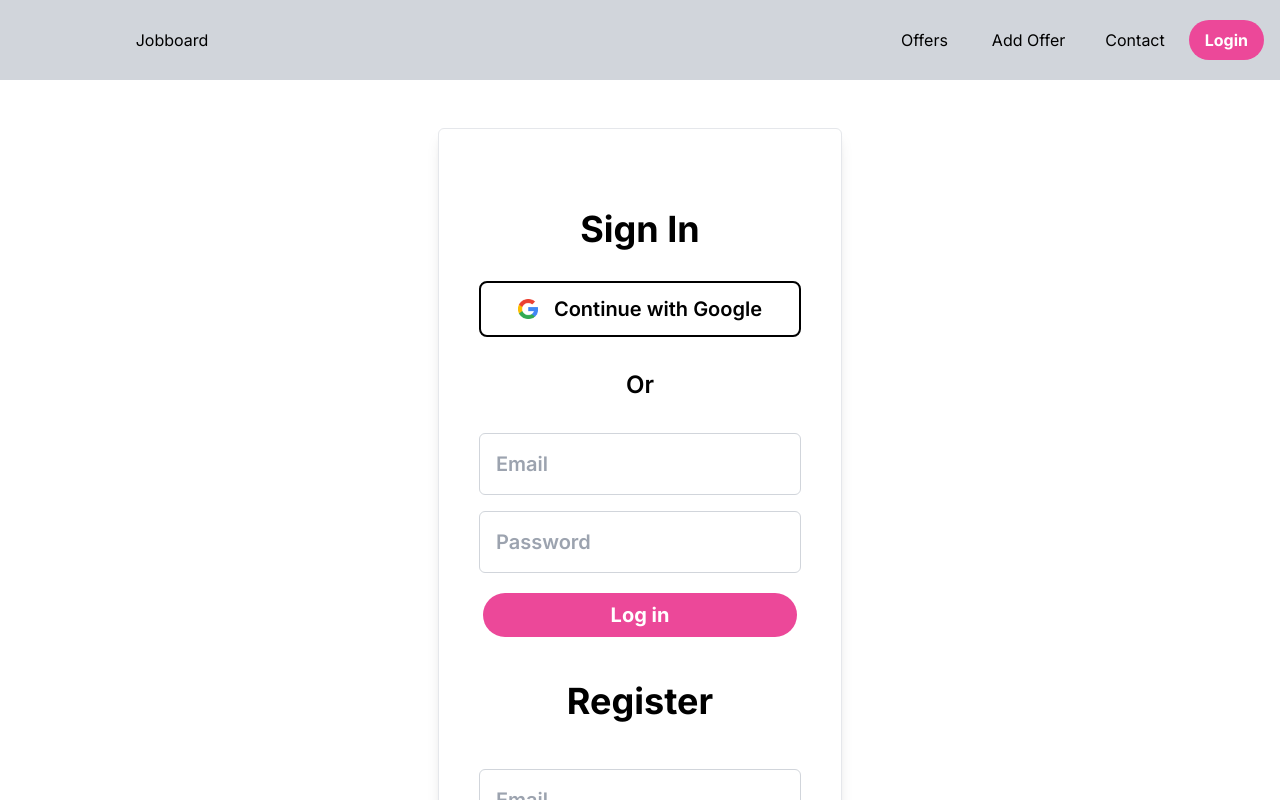
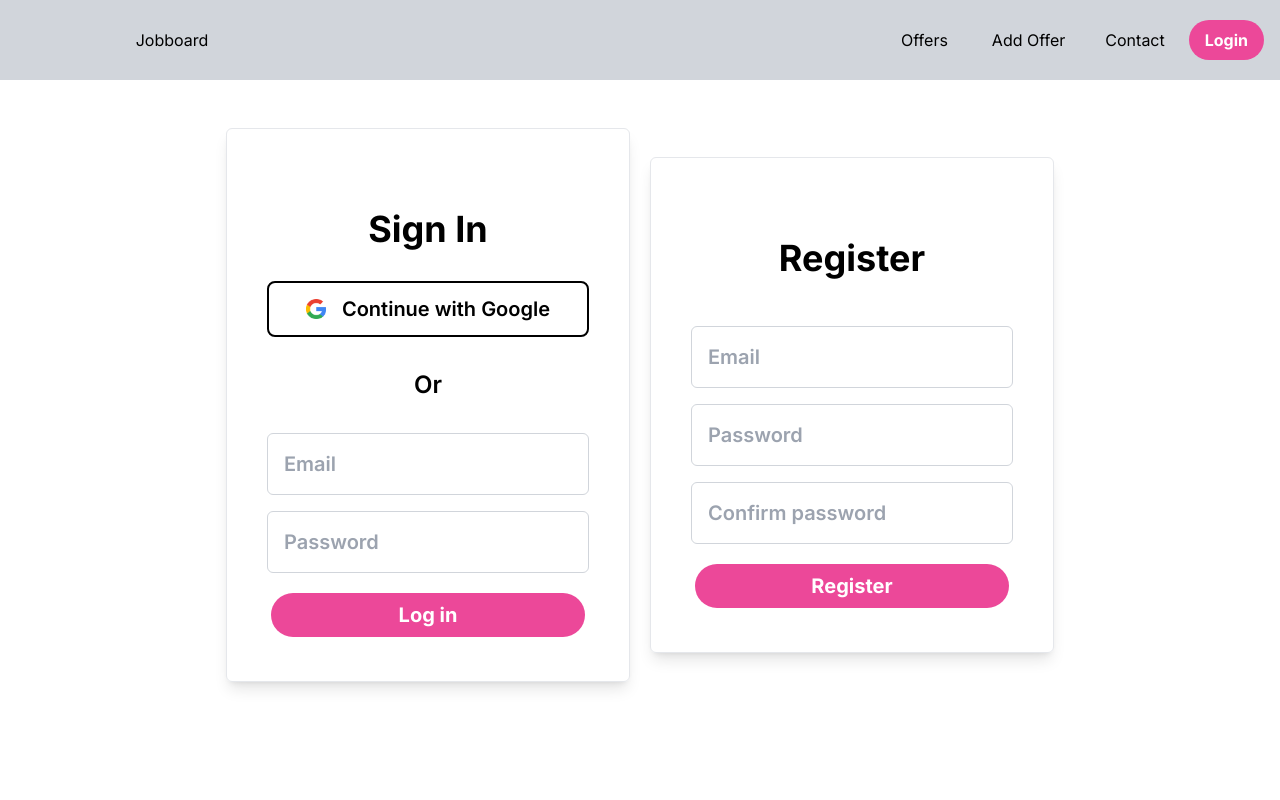
Before and after one commit to lcse1706/Jobboard, a Next.js app: page /login in a window 1280 px wide. Shown: the top 800 px of the page. Built offline with nearby package versions, Linux system fonts and the light colour scheme; no server answers.

Commit message:
organizing

```diff
--- a/app/login/page.tsx
+++ b/app/login/page.tsx
@@ -22,8 +22,8 @@ export default async function SignInPage() {
   // }
 
   return (
-    <div className="w-full flex flex-col items-center justify-center min-dh-screen py-2">
-      <div className="flex flex-col items-center mt-10 p-10 shadow-lg border border-gray-200 rounded-md">
+    <div className="w-full flex flex-row items-center justify-center min-dh-screen py-2">
+      <div className="flex flex-col items-center mt-10 p-10 mr-5 shadow-lg border border-gray-200 rounded-md">
         <h1 className="mt-10 mb-4 text-4xl font-bold">Sign In</h1>
         <GoogleSignInButton />
         {/* <GithubSignInButton /> */}
@@ -32,7 +32,8 @@ export default async function SignInPage() {
         </span>
         {/* <CredentialsSignInButton /> */}
         <CredentialsForm />
-
+      </div>
+      <div className="flex flex-col items-center mt-10 p-10 shadow-lg border border-gray-200 rounded-md">
         <h1 className="mt-10 mb-4 text-4xl font-bold">Register</h1>
         <RegisterForm />
       </div>
```
